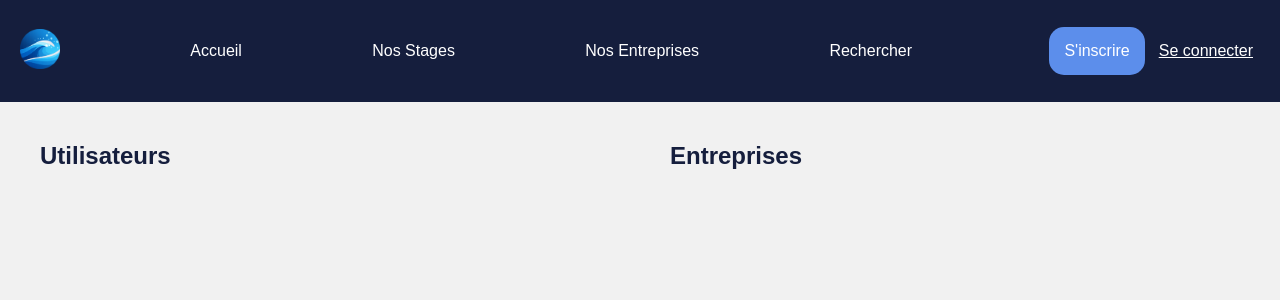
After one commit to OanHamon/Projet_Web, a PHP site: template templates/admin_dashboard.twig in a window 1280 px wide. The commit adds this page. Shown: the top 300 px of the page. Run offline with PHP 8.4, Linux system fonts and the light colour scheme; the template is opened without the code that fills it, so the values that code supplies are empty; a stand-in replaces the project's code that opens the database connection; some libraries are stand-ins or nearby versions; some web fonts are replaced.

Commit message:
ajout du dashboard admin

```diff
--- /dev/null
+++ b/public/css/style_admin_dashboard.css
@@ -0,0 +1,21 @@
+.admin-page{
+    display: flex;
+    gap: 20px;
+    padding: 20px;
+    width: 100%;
+    justify-content: space-around;
+}
+
+.admin-page > * {
+    width: 100%;
+    display: flex;
+    flex-direction: column;
+    gap: 10px;
+}
+
+
+.admin-page > * > *{
+    height: min-content;
+    padding: 20px;
+    max-width: none;
+}
--- a/public/index.php
+++ b/public/index.php
@@ -64,6 +64,7 @@ $routeur->add('GET','/logout',[AuthController::class, 'logout']);
 $routeur->add('GET','/hash',[HomeController::class, 'renderHashPage']);
 $routeur->add('POST','/hashed',[HomeController::class, 'renderHashPage']);
 
+$routeur->add('GET','/admin_dashboard',[AdminController::class, 'renderAdminDashboard']);
 
 $routeur->add('GET','/download',[EntrepriseController::class, 'downloadFile']);
 
--- /dev/null
+++ b/templates/admin_dashboard.twig
@@ -0,0 +1,33 @@
+
+{% extends 'base.twig' %}
+
+{% block styles %}
+    <link rel="stylesheet" href="/css/token.css">
+    <link rel="stylesheet" href="/css/style.css">
+    <link rel="stylesheet" href="/css/style_admin_dashboard.css">
+{% endblock %}
+
+{% block content %}
+    <main class="admin-page">
+        <div class="admin-users-category">
+            <h2>Utilisateurs</h2>
+            {% for user in users %}
+                <a href="/student_dashboard/{{ user.id }}" class="card">
+                    <h3>{{ user.nom }} {{ user.prenom }}</h3>
+                    <p>Email: {{ user.email }}</p>
+                </a>
+            {% endfor %}
+        </div>
+
+        <div class="admin-entreprises-category">
+            <h2>Entreprises</h2>
+            {% for entreprise in entreprises %}
+                <a href="/vitrine_entreprise/{{ entreprise.id_entreprise }}" class="card">
+                    <h3>{{ entreprise.nom }}</h3>
+                    <p>Email: {{ entreprise.email }}</p>
+                </a>
+            {% endfor %}
+        </div>
+    </main>
+{% endblock %}
+{% block footer %}{% endblock %}
```
Also changed, not shown: src/Controller/AdminController.php (added, +27 -0 lines).
